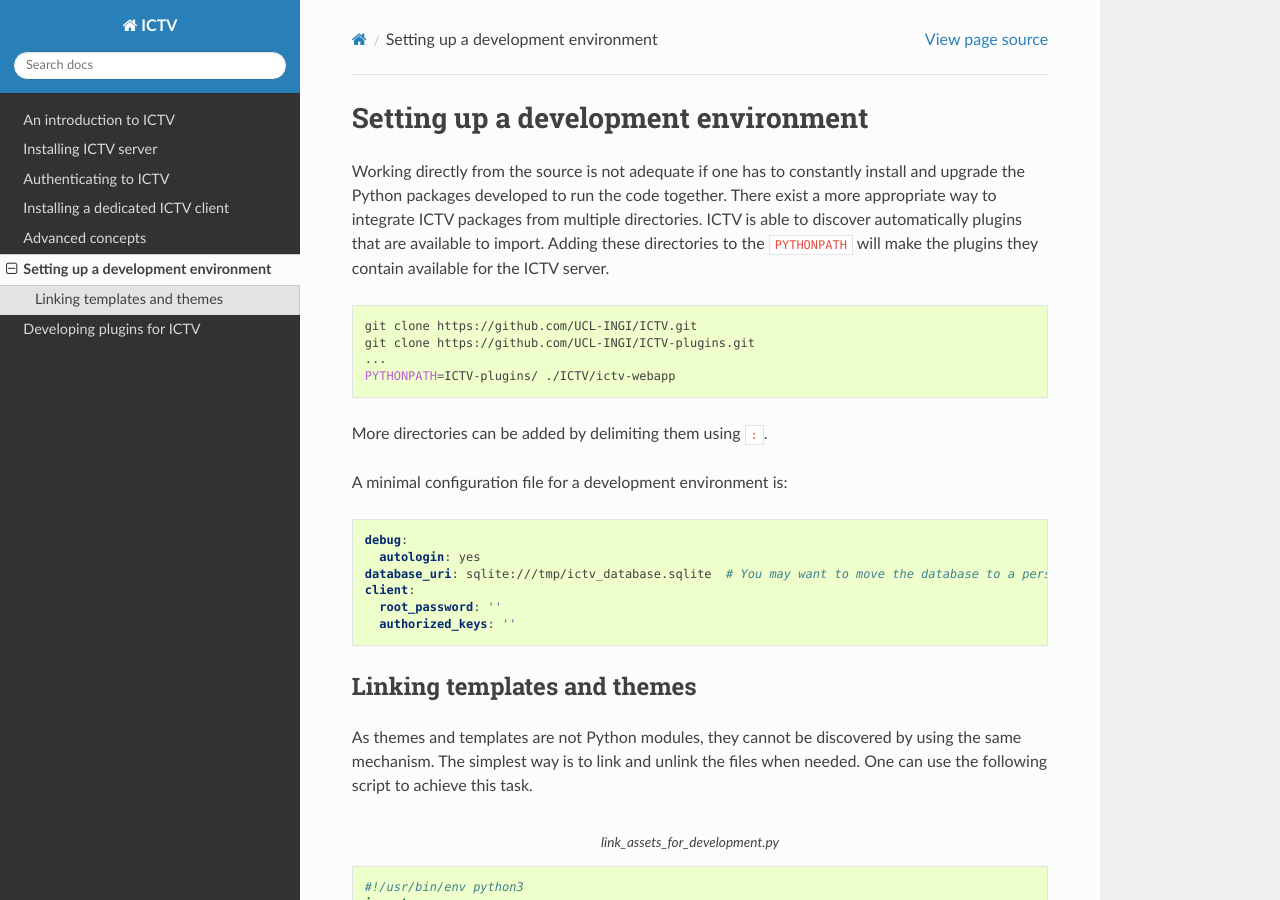
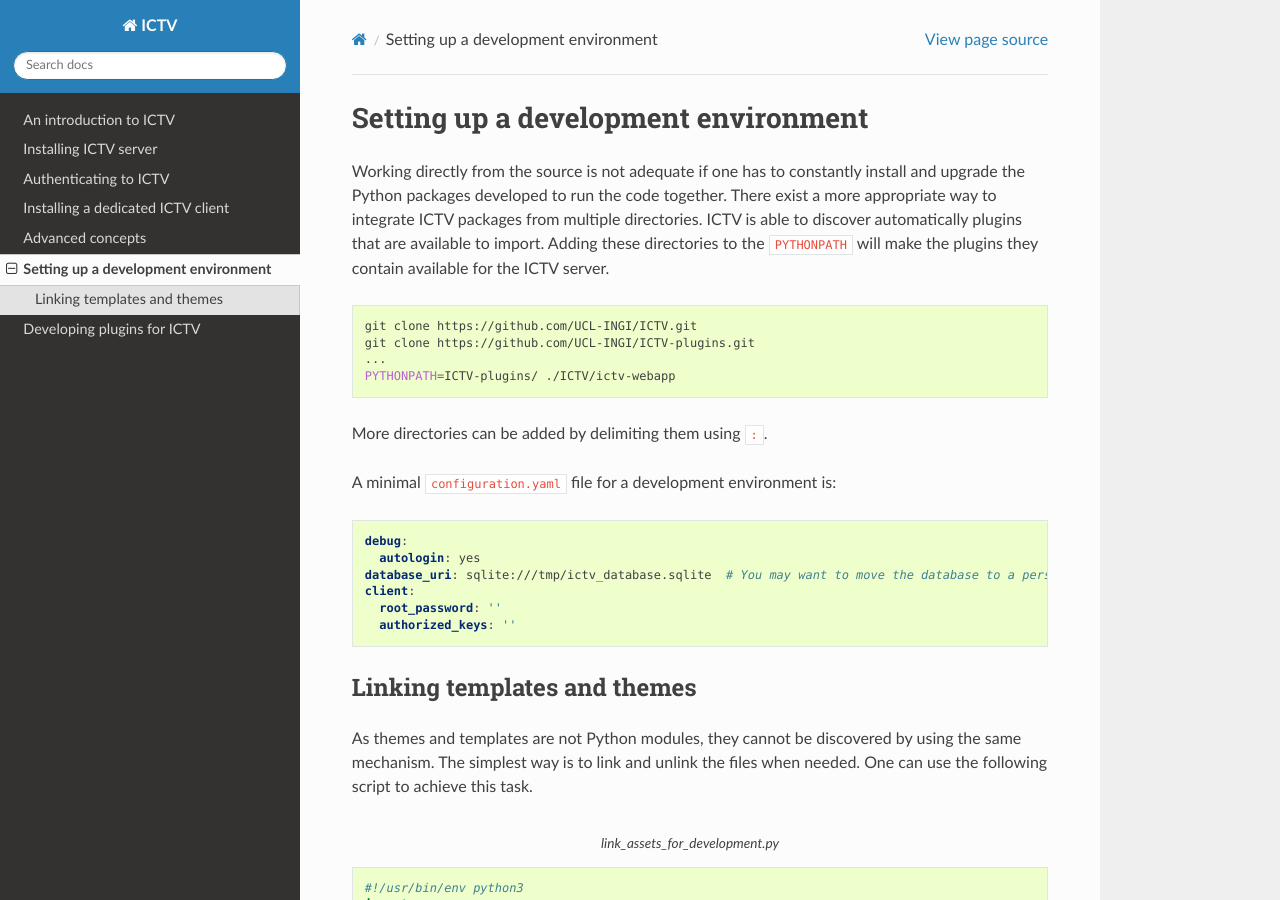
Before and after one commit to UCL-INGI/ICTV, a Sphinx documentation site: the page built from doc/dev_environment.rst, in a window 1280 px wide and 900 px high. Built offline with Sphinx 7.4.7 and the Read the Docs theme 2.0.0, drawn with Linux system fonts in a browser that asks for light colours; the version number could not be read and is left out.

```diff
--- a/doc/dev_environment.rst
+++ b/doc/dev_environment.rst
@@ -16,7 +16,7 @@ the ``PYTHONPATH`` will make the plugins they contain available for the ICTV ser
 
 More directories can be added by delimiting them using ``:``.
 
-A minimal configuration file for a development environment is:
+A minimal ``configuration.yaml`` file for a development environment is:
 
 .. code-block:: yaml
 
--- a/setup.py
+++ b/setup.py
@@ -19,10 +19,13 @@
 #    You should have received a copy of the GNU Affero General Public License
 #    along with ICTV.  If not, see <http://www.gnu.org/licenses/>.
 import os
+import platform
 
 from setuptools import setup
 
 import ictv.common
+
+is_running_on_macos = platform.system() == 'Darwin'
 
 retval = setup(
     name='ictv',
@@ -37,7 +40,7 @@ retval = setup(
     install_requires=['sqlobject', 'typing', 'icalendar', 'pyyaml', 'urllib3', 'web.py>=0.40.dev0',
                       'yamlordereddictloader', 'pyquery', 'BeautifulSoup4', 'python-magic', 'aiohttp', 'wand',
                       'feedparser', 'qrcode', 'selenium', 'python3-saml', 'pymediainfo'],
-    setup_requires=['pytest-runner', 'pytest-env'],
+    setup_requires=['pytest-runner', 'pytest-env'] if not is_running_on_macos else [],
     tests_require=['pytest', 'pytest-xdist', 'pytest-cov', 'paste', 'nose'],
     dependency_links=['https://github.com/formencode/formencode.git#egg=FormEncode'],
     scripts=['ictv-setup-database', 'ictv-webapp', 'ictv-tests'] if os.environ.get('SETUP_ENV') != 'travis' else [],
```
